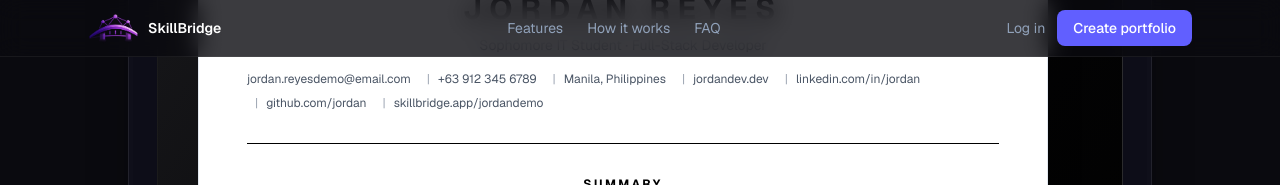
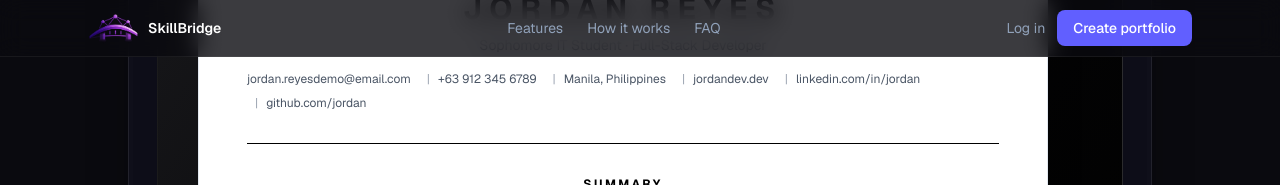
Before and after one commit to Alenlen1/Skillbridge, a Next.js app in the folder frontend/: page / in a window 1280 px wide. Both pictures are taken after a click on the button 631 px from the left and 1283 px from the top of the page. Shown: the part 883-1068 px from the top of the page. Built offline with nearby package versions, Linux system fonts and the light colour scheme.

Commit message:
fix: remove skillbridge.app portfolio link from resume templates

```diff
--- a/frontend/components/resume/ResumeATS.tsx
+++ b/frontend/components/resume/ResumeATS.tsx
@@ -119,7 +119,6 @@ export default function ResumeATS({ data }: { data: ResumeData }) {
     data.website?.replace(/^https?:\/\//, ""),
     linkedin?.url.replace(/^https?:\/\/(www\.)?/, ""),
     github?.url.replace(/^https?:\/\/(www\.)?/, ""),
-    `skillbridge.app/${data.username}`,
   ].filter(Boolean) as string[];
 
   return (
--- a/frontend/components/resume/ResumeDeveloper.tsx
+++ b/frontend/components/resume/ResumeDeveloper.tsx
@@ -229,8 +229,6 @@ export default function ResumeDeveloper({ data }: { data: ResumeData }) {
                 </Text>
               </>
             )}
-            <Text style={s.sbContactLabel}>Portfolio</Text>
-            <Text style={s.sbContactItem}>skillbridge.app/{data.username}</Text>
           </View>
 
           {/* Skills as chips */}
--- a/frontend/components/resume/ResumeStudent.tsx
+++ b/frontend/components/resume/ResumeStudent.tsx
@@ -1,7 +1,5 @@
 import { Document, Page, Text, View, StyleSheet } from "@react-pdf/renderer";
 import type { ResumeData } from "./ResumeTypes";
-
-
 
 const INDIGO = "#6366f1";
 const INDIGO_PALE = "#eef2ff";
@@ -160,7 +158,6 @@ export default function ResumeStudent({ data }: { data: ResumeData }) {
     data.website?.replace(/^https?:\/\//, ""),
     linkedin?.url.replace(/^https?:\/\/(www\.)?/, ""),
     github?.url.replace(/^https?:\/\/(www\.)?/, ""),
-    `skillbridge.app/${data.username}`,
   ].filter(Boolean) as string[];
 
   return (
--- a/frontend/components/resume/previews/ATSPreview.tsx
+++ b/frontend/components/resume/previews/ATSPreview.tsx
@@ -39,7 +39,6 @@ export default function ATSPreview({ data }: Props) {
     data.website?.replace(/^https?:\/\//, ""),
     linkedin?.url.replace(/^https?:\/\/(www\.)?/, ""),
     github?.url.replace(/^https?:\/\/(www\.)?/, ""),
-    `skillbridge.app/${data.username}`,
   ].filter(Boolean);
 
   return (
--- a/frontend/components/resume/previews/StudentPreview.tsx
+++ b/frontend/components/resume/previews/StudentPreview.tsx
@@ -21,8 +21,6 @@ export default function StudentPreview({ data }: Props) {
         {data.phone && <span>{data.phone}</span>}
 
         {data.location && <span>{data.location}</span>}
-
-        <span>skillbridge.app/{data.username}</span>
       </div>
 
       <div className="mt-8 space-y-8">
```
